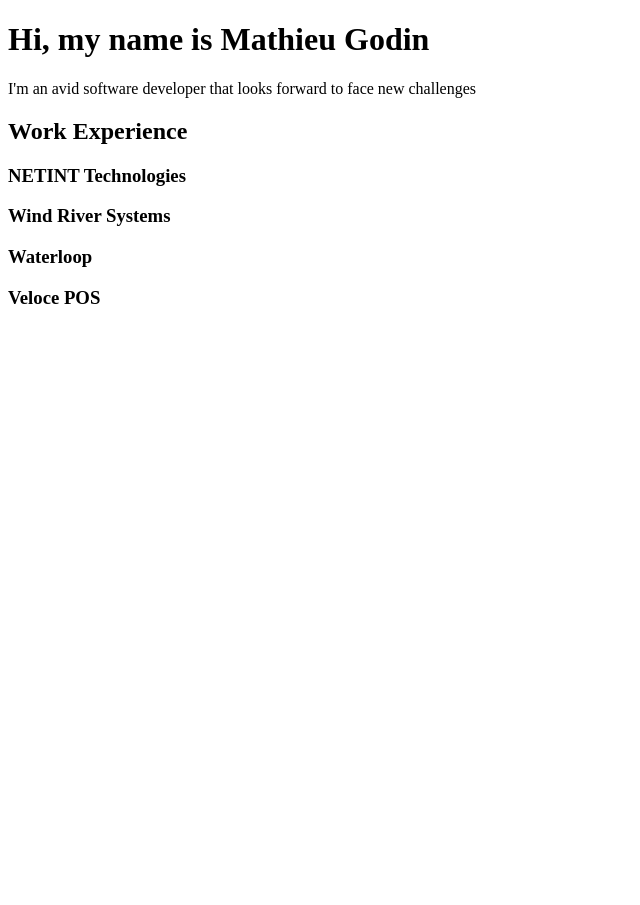
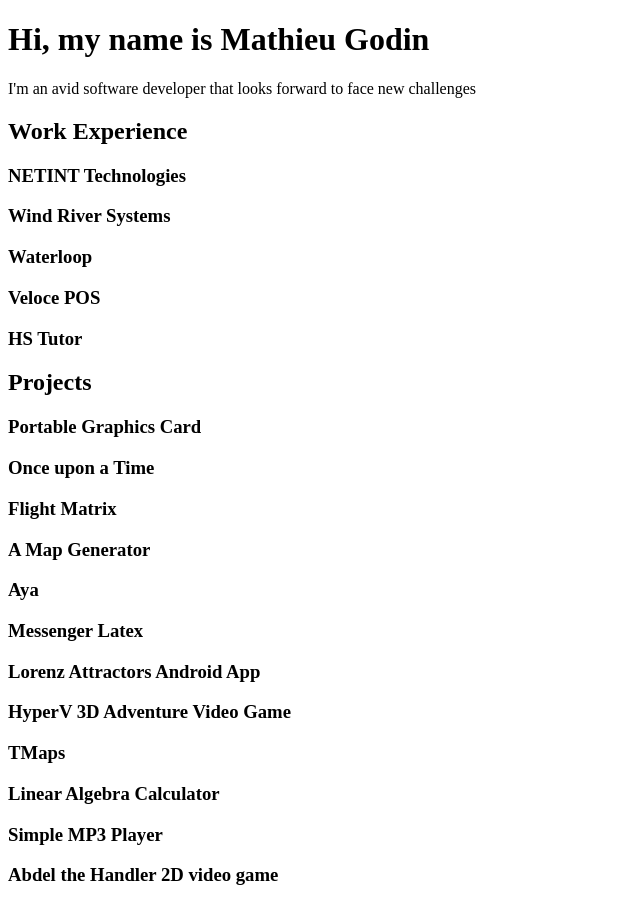
Before and after one commit to matthew-godin/Maze, a plain HTML site: page index.html in a window 1280 px wide. Shown: the whole page, without its empty margins (0-640 px from the left). Before the commit the page ends 800 px from the top, so only its background shows below. Drawn offline with Linux system fonts and the light colour scheme.

Commit message:
some content

```diff
--- a/index.html
+++ b/index.html
@@ -11,5 +11,19 @@
 		<h3>Wind River Systems</h3>
 		<h3>Waterloop</h3>
 		<h3>Veloce POS</h3>
+		<h3>HS Tutor</h3>
+		<h2>Projects</h2>
+		<h3>Portable Graphics Card</h3>
+		<h3>Once upon a Time</h3>
+		<h3>Flight Matrix</h3>
+		<h3>A Map Generator</h3>
+		<h3>Aya</h3>
+		<h3>Messenger Latex</h3>
+		<h3>Lorenz Attractors Android App</h3>
+		<h3>HyperV 3D Adventure Video Game</h3>
+		<h3>TMaps</h3>
+		<h3>Linear Algebra Calculator</h3>
+		<h3>Simple MP3 Player</h3>
+		<h3>Abdel the Handler 2D video game</h3>
 	</body>
 </html>
```
